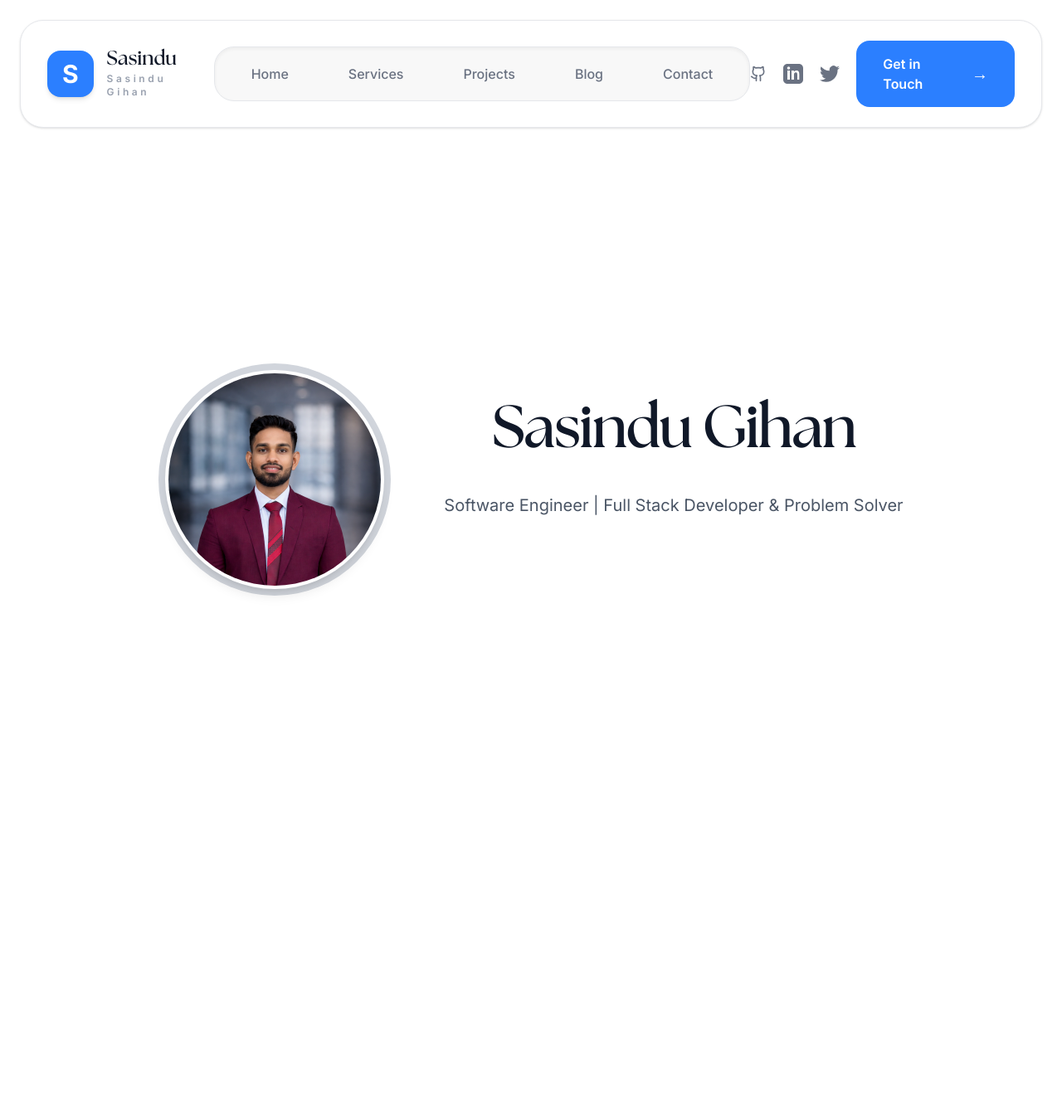
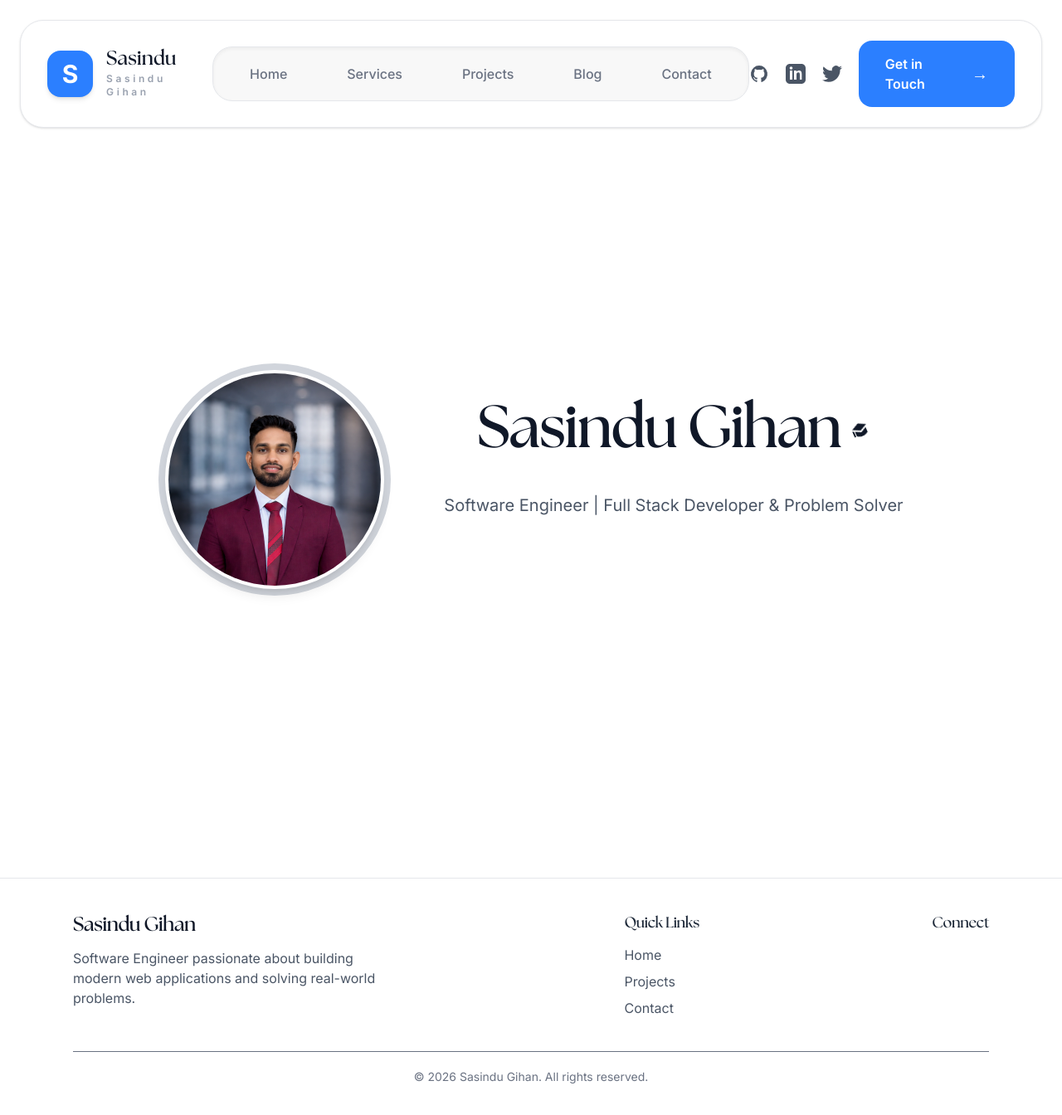
Before and after one commit to sasinduv/portfolio, a React (Vite) app: page / in a window 1280 px wide. Shown: the top 1344 px of the page at 83% size. Before the commit the page ends 978 px from the top, so only its background shows below. Built offline with nearby package versions, Linux system fonts and the light colour scheme.

Commit message:
add Footer component and update App to include it; enhance Home and Navbar components for better UI

```diff
--- a/src/App.jsx
+++ b/src/App.jsx
@@ -1,6 +1,7 @@
 import React from 'react';
 import Navbar from './component/Navbar';
 import Home from './component/Home';
+import Footer from './component/Footer';
 
 
 function App() {
@@ -8,6 +9,7 @@ function App() {
     <div>
       <Navbar />
       <Home />
+      <Footer />
     </div>
 
    )
--- /dev/null
+++ b/src/component/Footer.jsx
@@ -0,0 +1,56 @@
+export default function Footer() {
+    return (
+        <footer className="bg-white border-t border-gray-200 mt-20">
+            <div className="max-w-6xl mx-auto px-6 py-10">
+
+                {/* Top Section */}
+                <div className="flex flex-col md:flex-row justify-between gap-10">
+
+                    {/* Left - About */}
+                    <div>
+                        <h2 className="text-2xl font-bold text-gray-900">
+                            Sasindu Gihan
+                        </h2>
+                        <p className="mt-3 text-gray-600 max-w-sm">
+                            Software Engineer passionate about building modern web
+                            applications and solving real-world problems.
+                        </p>
+                    </div>
+
+                    {/* Middle - Links */}
+                    <div>
+                        <h3 className="text-lg font-semibold text-gray-800">Quick Links</h3>
+                        <ul className="mt-3 space-y-2 text-gray-600">
+                            <li><a href="#home" className="hover:text-black">Home</a></li>
+                            <li><a href="#projects" className="hover:text-black">Projects</a></li>
+                            <li><a href="#contact" className="hover:text-black">Contact</a></li>
+                        </ul>
+                    </div>
+
+                    {/* Right - Social */}
+                    <div>
+                        <h3 className="text-lg font-semibold text-gray-800">Connect</h3>
+                        <div className="flex gap-4 mt-3 text-gray-600 text-xl">
+
+                            <a href="https://github.com/sasinduv" target="_blank">
+                                <i className="fab fa-github hover:text-black"></i>
+                            </a>
+
+                            <a href="https://www.linkedin.com/in/sasindu-gihan-247716227/" target="_blank">
+                                <i className="fab fa-linkedin hover:text-black"></i>
+                            </a>
+
+                        </div>
+                    </div>
+
+                </div>
+
+                {/* Bottom */}
+                <div className="mt-10 text-center text-gray-500 text-sm border-t pt-5">
+                    © {new Date().getFullYear()} Sasindu Gihan. All rights reserved.
+                </div>
+
+            </div>
+        </footer>
+    )
+}
--- a/src/component/Home.jsx
+++ b/src/component/Home.jsx
@@ -24,16 +24,26 @@ export default function Home() {
 
           {/* Name */}
           <h1 className="font-heading text-5xl md:text-6xl lg:text-7xl font-semibold md:font-bold tracking-tight leading-[0.98] text-gray-900 flex items-center justify-center md:justify-start gap-3">
-  Sasindu Gihan
-</h1>
+            Sasindu Gihan
+            <svg
+              className="dark:text-white animate-spin [animation-duration:6s] ease-linear"
+              xmlns="http://www.w3.org/2000/svg" width="24" height="24"
+              fill="currentColor"
+              viewBox="0 0 24 24"
+            >
+              <path d="M12.4472 4.10557c-.2815-.14076-.6129-.14076-.8944 0L2.76981 8.49706l9.21949 4.39024L21 8.38195l-8.5528-4.27638Z" />
+              <path d="M5 17.2222v-5.448l6.5701 3.1286c.278.1325.6016.1293.8771-.0084L19 11.618v5.6042c0 .2857-.1229.5583-.3364.7481l-.0025.0022-.0041.0036-.0103.009-.0119.0101-.0181.0152c-.024.02-.0562.0462-.0965.0776-.0807.0627-.1942.1465-.3405.2441-.2926.195-.7171.4455-1.2736.6928C15.7905 19.5208 14.1527 20 12 20c-2.15265 0-3.79045-.4792-4.90614-.9751-.5565-.2473-.98098-.4978-1.27356-.6928-.14631-.0976-.2598-.1814-.34049-.2441-.04036-.0314-.07254-.0576-.09656-.0776-.01201-.01-.02198-.0185-.02991-.0253l-.01038-.009-.00404-.0036-.00174-.0015-.0008-.0007s-.00004 0 .00978-.0112l-.00009-.0012-.01043.0117C5.12215 17.7799 5 17.5079 5 17.2222Zm-3-6.8765 2 .9523V17c0 .5523-.44772 1-1 1s-1-.4477-1-1v-6.6543Z" />
+            </svg>
+          </h1>
 
           {/* Subtitle */}
           <p className="mt-4 text-lg md:text-xl leading-relaxed text-gray-600">
             Software Engineer | Full Stack Developer & Problem Solver
           </p>
 
+
           {/* Social Icons */}
-          <div className="flex justify-center md:justify-start gap-6 mt-6 text-gray-600">
+          <div className="flex justify-center font-semibold md:justify-start gap-6 mt-6 text-gray-800">
 
             {/* LinkedIn */}
             <a
--- a/src/component/Navbar.jsx
+++ b/src/component/Navbar.jsx
@@ -1,10 +1,12 @@
 import React from "react";
 import { useState } from "react";
+import { Navigation } from "react-dom";
 
 
 
 export default function Navbar() {
-    const [active, setActive] = useState("home");
+    const [active, setActive] = useState("#home");
+
 
     const menu = [
         { name: "Home", href: "#home" },
@@ -35,18 +37,18 @@ transition-all duration-300 ease-out cursor-pointer">
                 {/* Center Menu */}
                 <div className="hidden md:flex items-center bg-[#f8f8f8] border border-gray-200 rounded-3xl px-3 py-2 gap-2 shadow-inner">
 
-                    {menu.map((item) => (
+                    {menu.map((id) => (
                         <a
-                            key={item.link}
-                            href={`#${item.link}`}
-                            onClick={() => setActive(item.link)}
+                            key={id.link}
+                            href={`#${id.link}`}
+                            onClick={() => setActive(id.link)}
                             className={`group relative px-8 py-3 rounded-2xl font-medium transition-all duration-300
-    ${active === item.link
+    ${active === id.link
                                     ? "bg-white text-blue-500 shadow-sm"
                                     : "text-gray-500 hover:text-black"
                                 }`}
                         >
-                            {item.name}
+                            {id.name}
 
                             {/* underline */}
                             <span className="absolute left-1/2 -bottom-1 w-0 h-[2px] bg-blue-500 transition-all duration-300 group-hover:w-1/8  "></span>
@@ -56,13 +58,17 @@ transition-all duration-300 ease-out cursor-pointer">
 
                 {/* Right Side */}
                 <div className="flex items-center gap-5">
-                    <div className="hidden lg:flex items-center gap-5 text-gray-500">
+                    <div className="hidden lg:flex items-center gap-5 text-gray-600">
+
                         <a href="#" className="hover:text-blue-500 transition hover:-translate-y-0.5">
-                            <svg xmlns="http://www.w3.org/2000/svg" width="24" height="24" viewBox="0 0 24 24" fill="none" stroke="currentColor" stroke-width="2" stroke-linecap="round" stroke-linejoin="round" class="lucide lucide-github w-5 h-5">
-                            <path d="M15 22v-4a4.8 4.8 0 0 0-1-3.5c3 0 6-2 6-5.5.08-1.25-.27-2.48-1-3.5.28-1.15.28-2.35 0-3.5 0 0-1 0-3 1.5-2.64-.5-5.36-.5-8 0C6 2 5 2 5 2c-.3 1.15-.3 2.35 0 3.5A5.403 5.403 0 0 0 4 9c0 3.5 3 5.5 6 5.5-.39.49-.68 1.05-.85 1.65-.17.6-.22 1.23-.15 1.85v4"></path>
-                            <path d="M9 18c-4.51 2-5-2-7-2"></path>
+                            <svg
+                            xmlns="http://www.w3.org/2000/svg" width="24" height="24"
+                            className="w-6 h-6"
+                            fill="currentColor"
+                            viewBox="0 0 24 24">
+                                <path fill-rule="evenodd" d="M12.006 2a9.847 9.847 0 0 0-6.484 2.44 10.32 10.32 0 0 0-3.393 6.17 10.48 10.48 0 0 0 1.317 6.955 10.045 10.045 0 0 0 5.4 4.418c.504.095.683-.223.683-.494 0-.245-.01-1.052-.014-1.908-2.78.62-3.366-1.21-3.366-1.21a2.711 2.711 0 0 0-1.11-1.5c-.907-.637.07-.621.07-.621.317.044.62.163.885.346.266.183.487.426.647.71.135.253.318.476.538.655a2.079 2.079 0 0 0 2.37.196c.045-.52.27-1.006.635-1.37-2.219-.259-4.554-1.138-4.554-5.07a4.022 4.022 0 0 1 1.031-2.75 3.77 3.77 0 0 1 .096-2.713s.839-.275 2.749 1.05a9.26 9.26 0 0 1 5.004 0c1.906-1.325 2.74-1.05 2.74-1.05.37.858.406 1.828.101 2.713a4.017 4.017 0 0 1 1.029 2.75c0 3.939-2.339 4.805-4.564 5.058a2.471 2.471 0 0 1 .679 1.897c0 1.372-.012 2.477-.012 2.814 0 .272.18.592.687.492a10.05 10.05 0 0 0 5.388-4.421 10.473 10.473 0 0 0 1.313-6.948 10.32 10.32 0 0 0-3.39-6.165A9.847 9.847 0 0 0 12.007 2Z" clip-rule="evenodd" />
+                            </svg>
 
-                            </svg>
                         </a>
 
                         <a href="#" className="hover:text-blue-500 transition hover:-translate-y-0.5">
```
Also changed, not shown: src/pages/progect.jsx (added).
